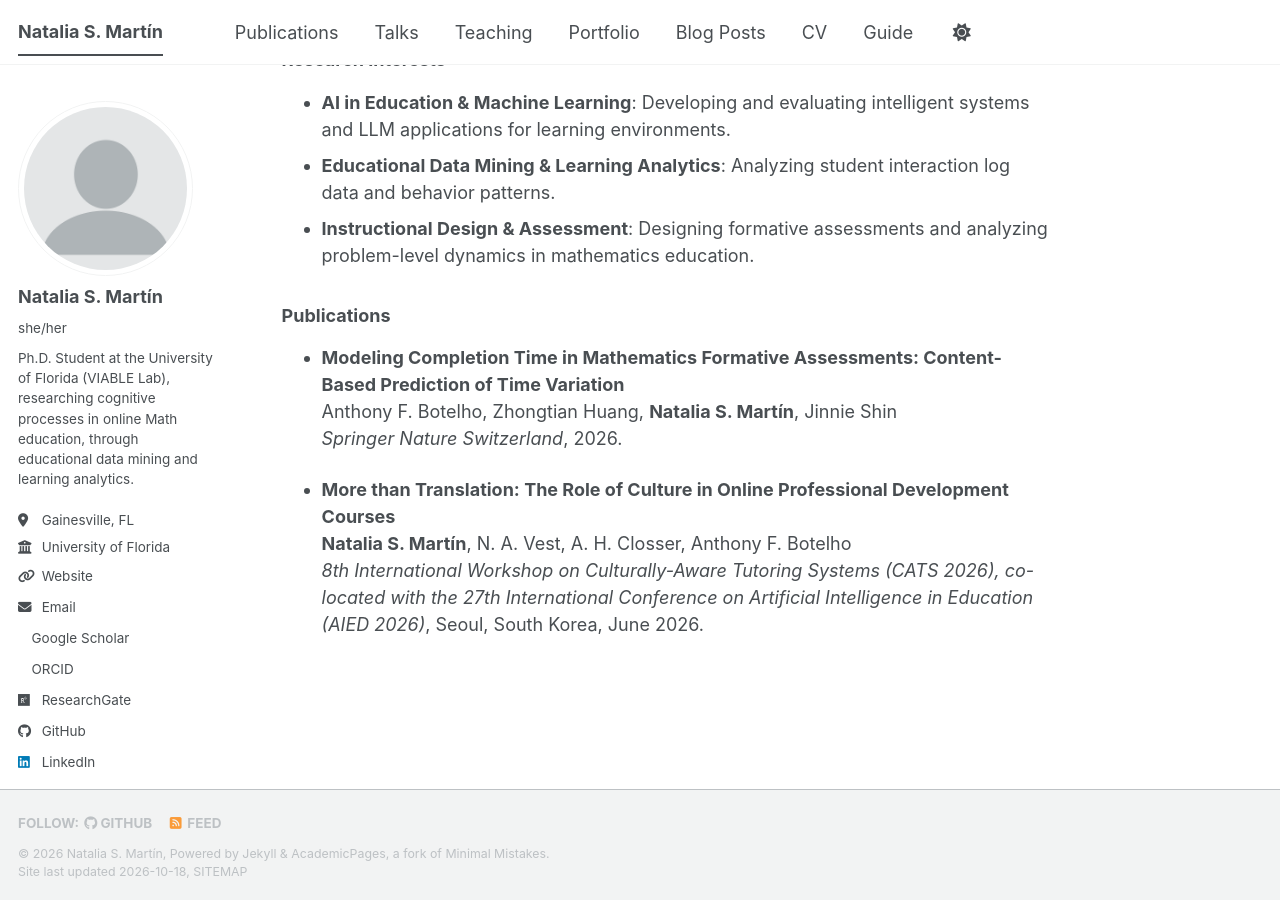
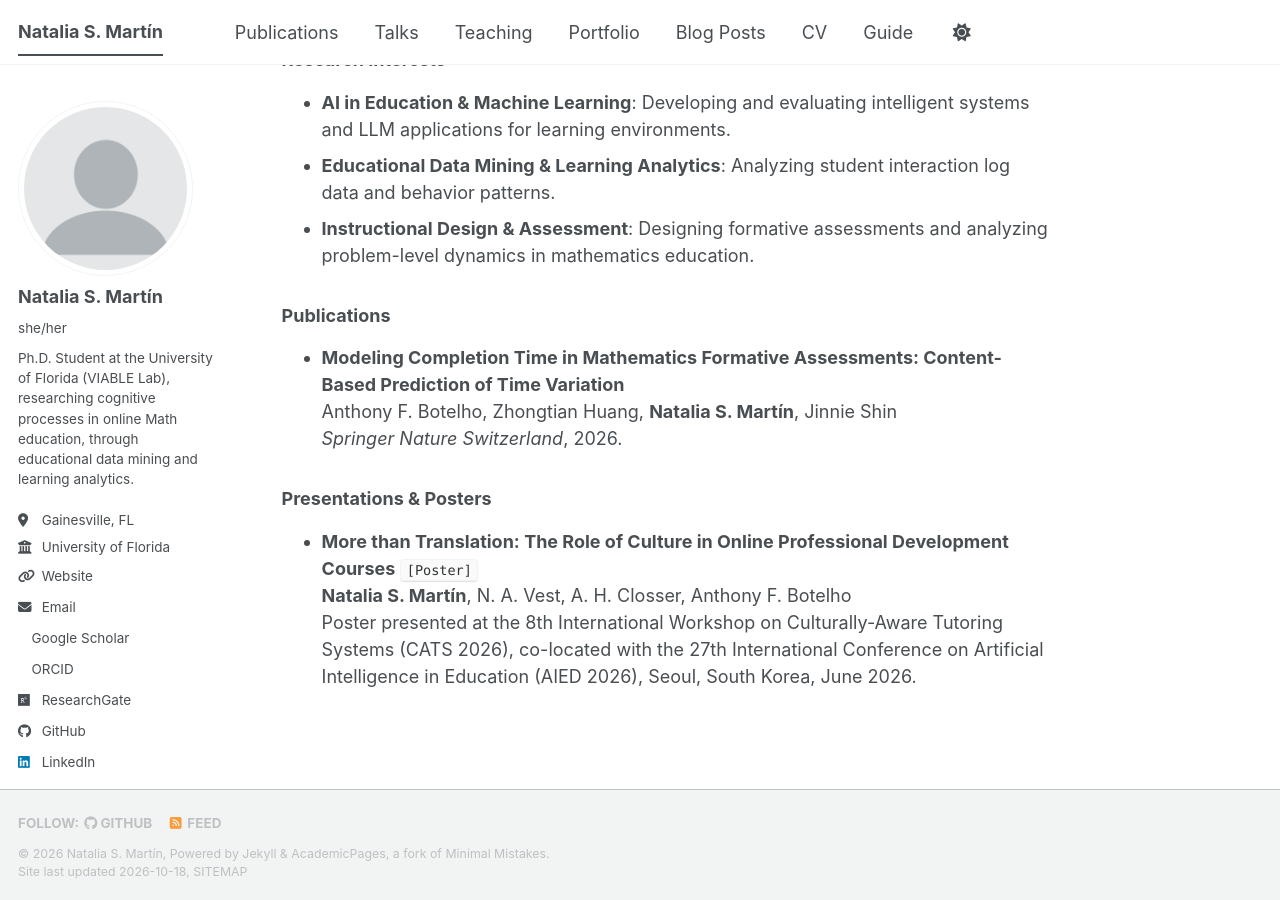
Before and after one commit to nat-mar/nar-mar.github.io, a Jekyll site: the page built from _pages/about.md, in a window 1280 px wide and 900 px high, scrolled down 501 px. Built offline with Jekyll 4.4.1, drawn with Linux system fonts in a browser that asks for light colours; a style sheet for code colours, icons or effects is not loaded.

Commit message:
Update about.md

```diff
--- a/_pages/about.md
+++ b/_pages/about.md
@@ -24,6 +24,7 @@ I have previously conducted research with the Lastinger Center for Learning and
   Anthony F. Botelho, Zhongtian Huang, **Natalia S. Martín**, Jinnie Shin
   *Springer Nature Switzerland*, 2026.
 
-* **More than Translation: The Role of Culture in Online Professional Development Courses**
+### Presentations & Posters
+* **More than Translation: The Role of Culture in Online Professional Development Courses** `[Poster]`
   **Natalia S. Martín**, N. A. Vest, A. H. Closser, Anthony F. Botelho
-  *8th International Workshop on Culturally-Aware Tutoring Systems (CATS 2026), co-located with the 27th International Conference on Artificial Intelligence in Education (AIED 2026)*, Seoul, South Korea, June 2026.
+  Poster presented at the 8th International Workshop on Culturally-Aware Tutoring Systems (CATS 2026), co-located with the 27th International Conference on Artificial Intelligence in Education (AIED 2026), Seoul, South Korea, June 2026.
```
